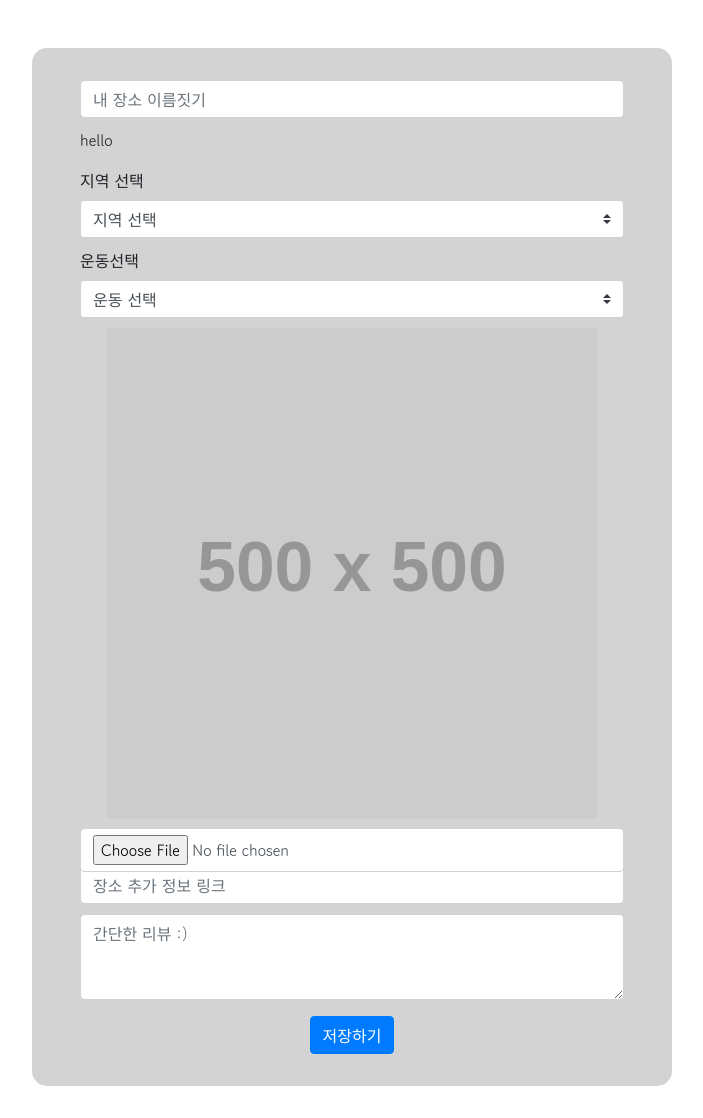
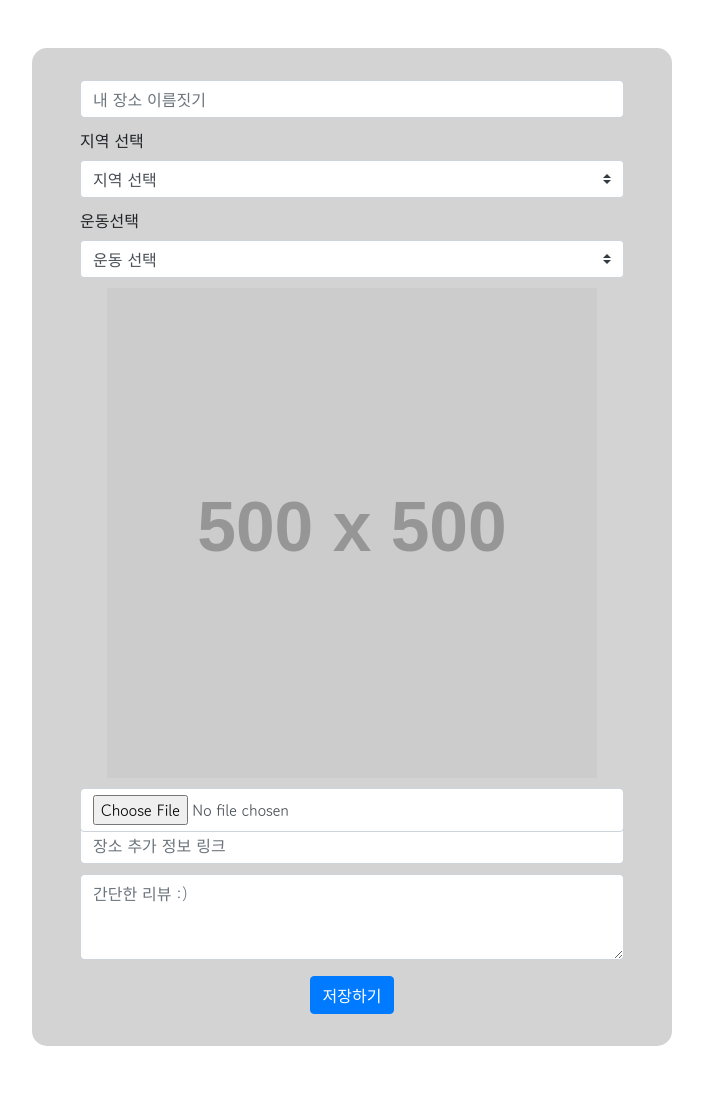
Before and after one commit to hojncode/hanghae99_8_e_10_1, a Flask app: template templates/writing.html in a window 1280 px wide. Shown: the part 106-1224 px from the top of the page, without its empty margins (288-991 px from the left). After the commit the page ends 1152 px from the top, so only its background shows below. Run offline with Flask 2, Linux system fonts and the light colour scheme; the template is opened without the code that fills it, so the values that code supplies are empty; grey boxes labelled with a size stand in for pictures from a placeholder-image service; some libraries are stand-ins or nearby versions.

Commit message:
p태그 삭제

```diff
--- a/templates/writing.html
+++ b/templates/writing.html
@@ -77,7 +77,6 @@
 <div class="posting-box">
 
    <input type="email" class="form-control" id="makename" placeholder="내 장소 이름짓기">
-    <p>hello</p>
 
     <label class="mr-sm-2">지역 선택</label>
     <select class="custom-select mr-sm-2" id="location">
```
